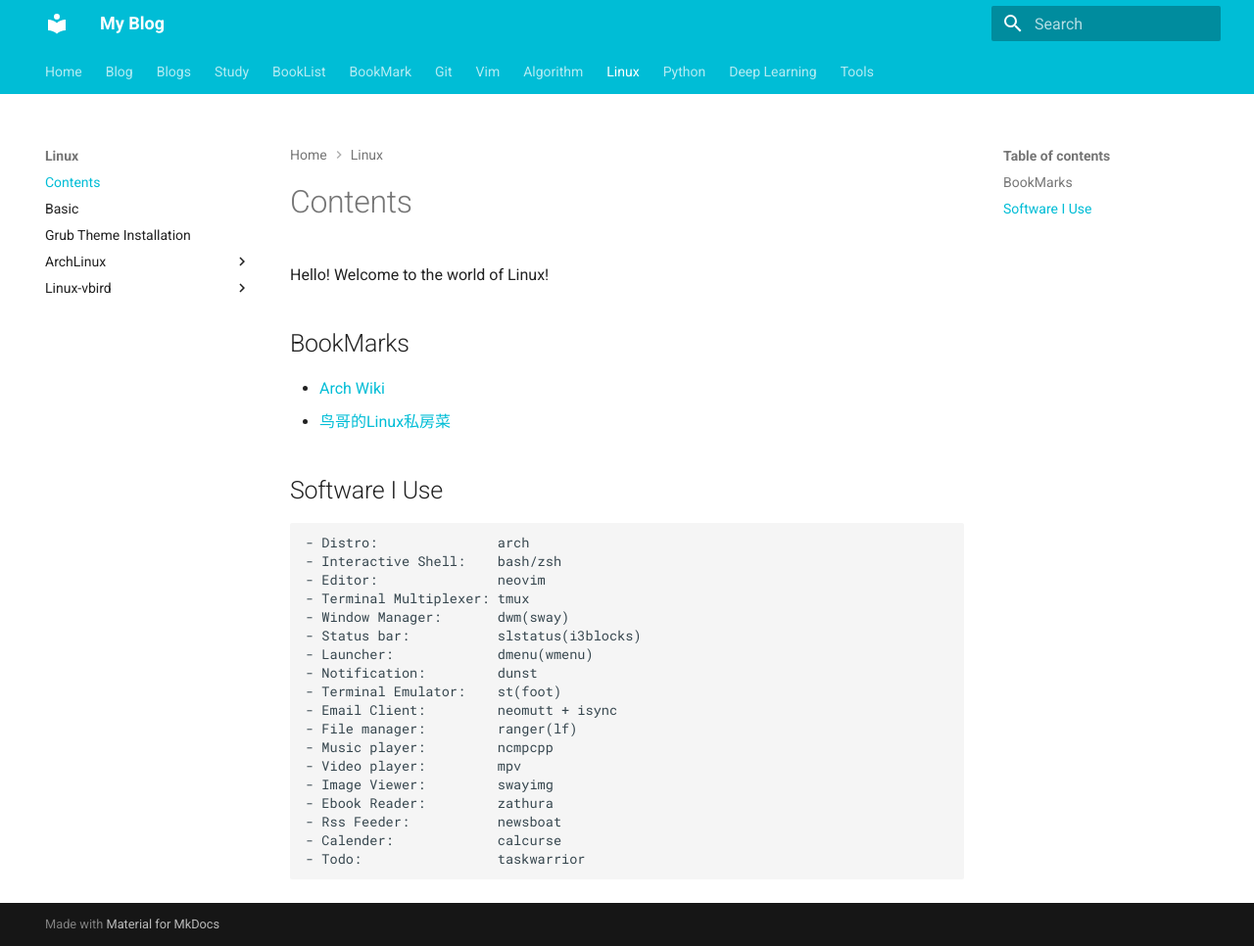
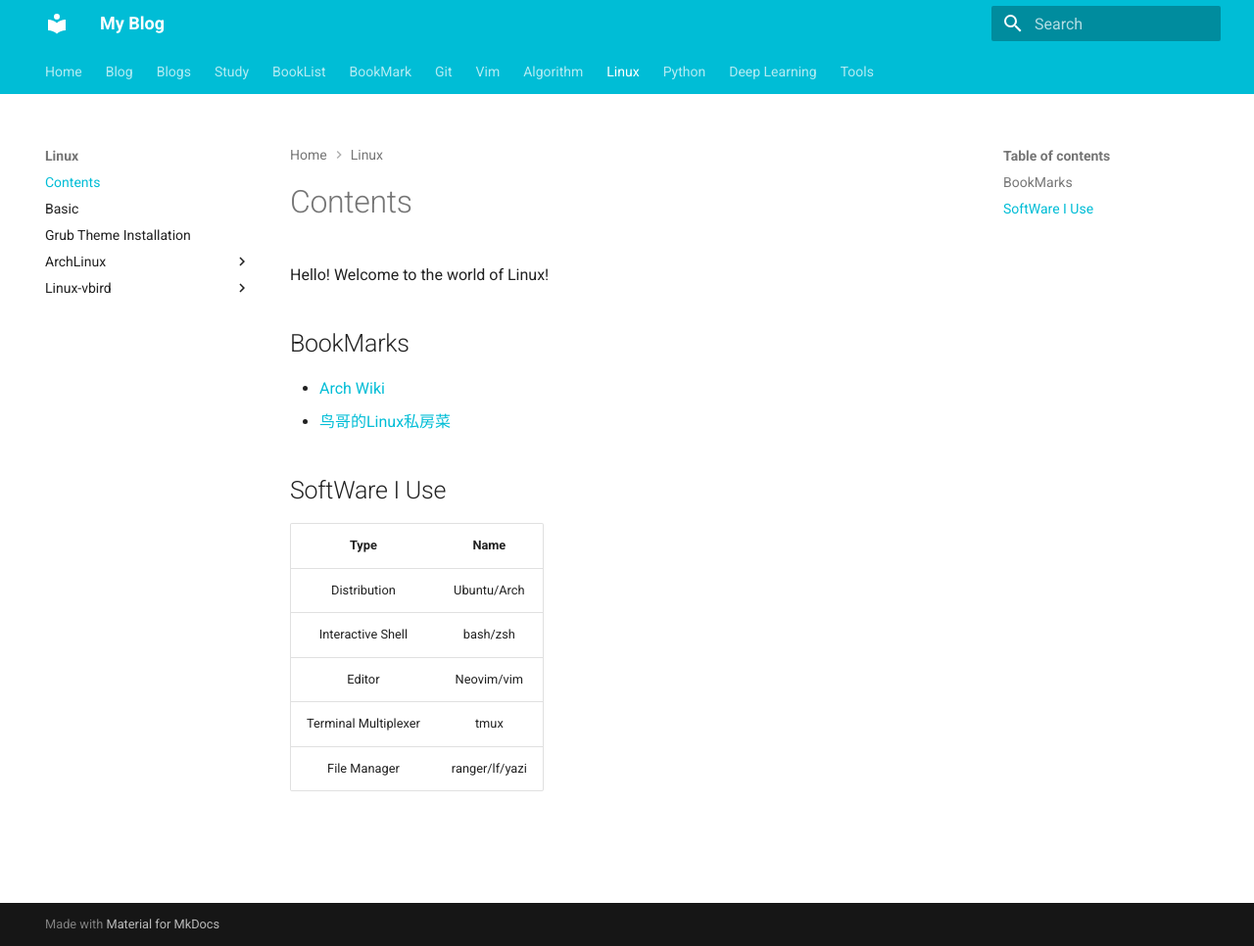
Before and after one commit to WGZ-W/wgz-w.github.io, an MkDocs documentation site: the page built from docs/Linux/index.md, in a window 1280 px wide and 966 px high. Shown: the whole window at 98% size. Built offline with MkDocs 1.6.1 and Material for MkDocs 9.7.7, drawn with Linux system fonts in a browser that asks for light colours.

Commit message:
Fix Linux/index.md

````diff
--- a/docs/Linux/index.md
+++ b/docs/Linux/index.md
@@ -9,24 +9,11 @@ Welcome to the world of Linux!
 - [Arch Wiki](https://wiki.archlinux.org/title/Main_page)
 - [鸟哥的Linux私房菜](https://linux.vbird.org/)
 
-## Software I Use
-```
-- Distro:               arch
-- Interactive Shell:    bash/zsh
-- Editor:               neovim
-- Terminal Multiplexer: tmux
-- Window Manager:       dwm(sway)
-- Status bar:           slstatus(i3blocks)
-- Launcher:             dmenu(wmenu)
-- Notification:         dunst
-- Terminal Emulator:    st(foot)
-- Email Client:         neomutt + isync
-- File manager:         ranger(lf)
-- Music player:         ncmpcpp
-- Video player:         mpv
-- Image Viewer:         swayimg
-- Ebook Reader:         zathura
-- Rss Feeder:           newsboat
-- Calender:             calcurse
-- Todo:                 taskwarrior
-```
+## SoftWare I Use
+| Type | Name |
+| :--: | :--: |
+| Distribution | Ubuntu/Arch |
+| Interactive Shell | bash/zsh |
+| Editor | Neovim/vim |
+| Terminal Multiplexer | tmux |
+| File Manager | ranger/lf/yazi |
````
